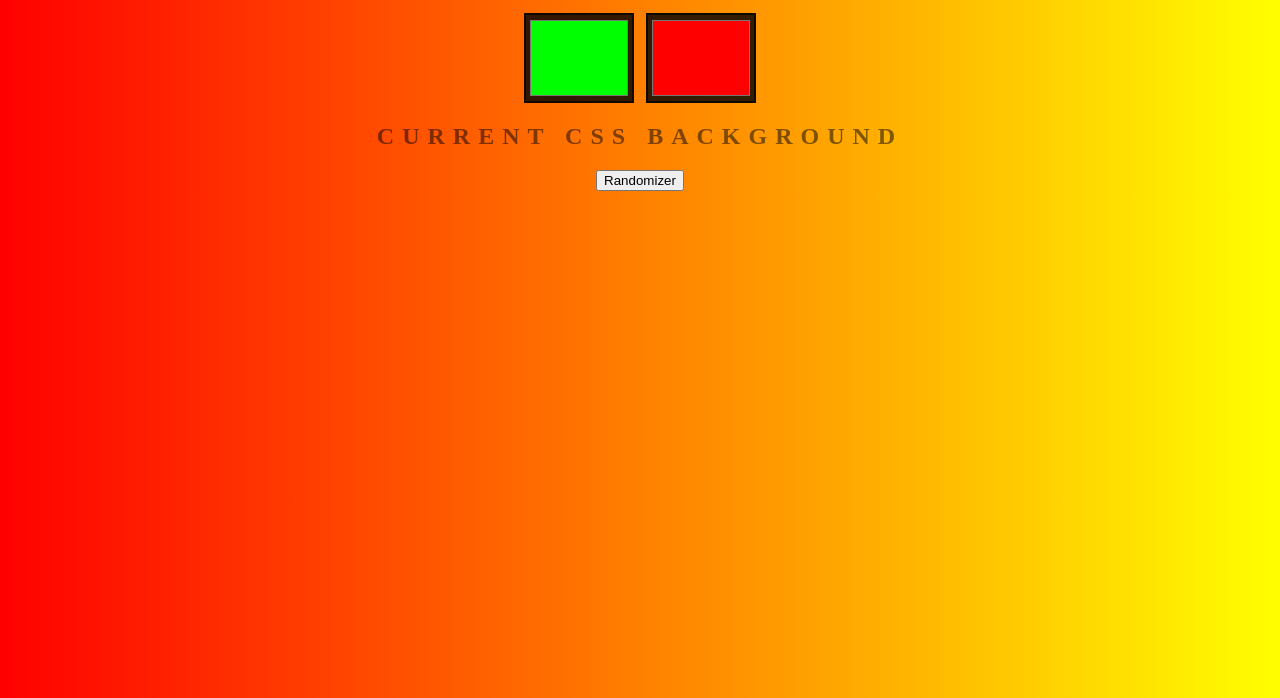
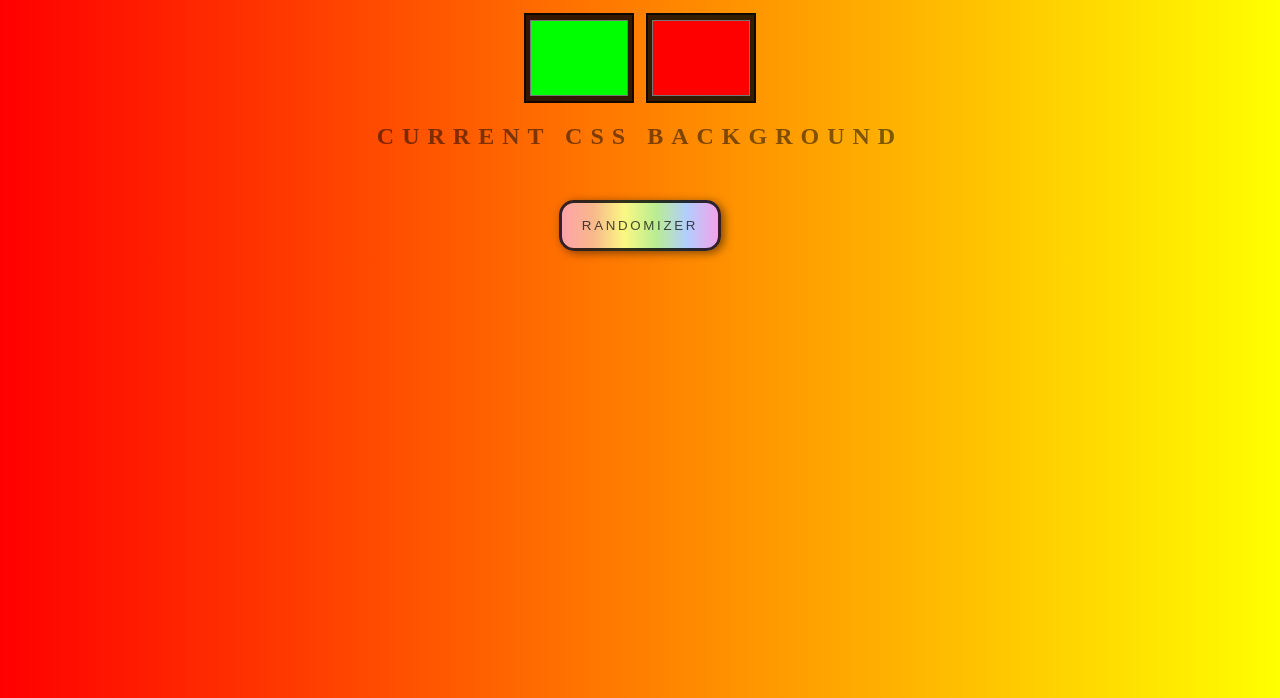
Before and after one commit to cmary2023/background-generator, a plain HTML site: page index.html in a window 1280 px wide. Shown: the part 102-800 px from the top of the page. Drawn offline with Linux system fonts and the light colour scheme.

Commit message:
Update style.css

```diff
--- a/style.css
+++ b/style.css
@@ -34,11 +34,11 @@ p {
     font: 200 1em 'Raleway', sans-serif;
 }
 
-.random {
+#random {
     font-family: 'Stencil Std', fantasy;
     font-weight:600 1em ;
     letter-spacing: 0.2em;
-    border-radius: 20px;
+    border-radius: 15px;
     color: rgba(0,0,0,.7);
     text-transform: uppercase;
     margin-top: 30px;
```
